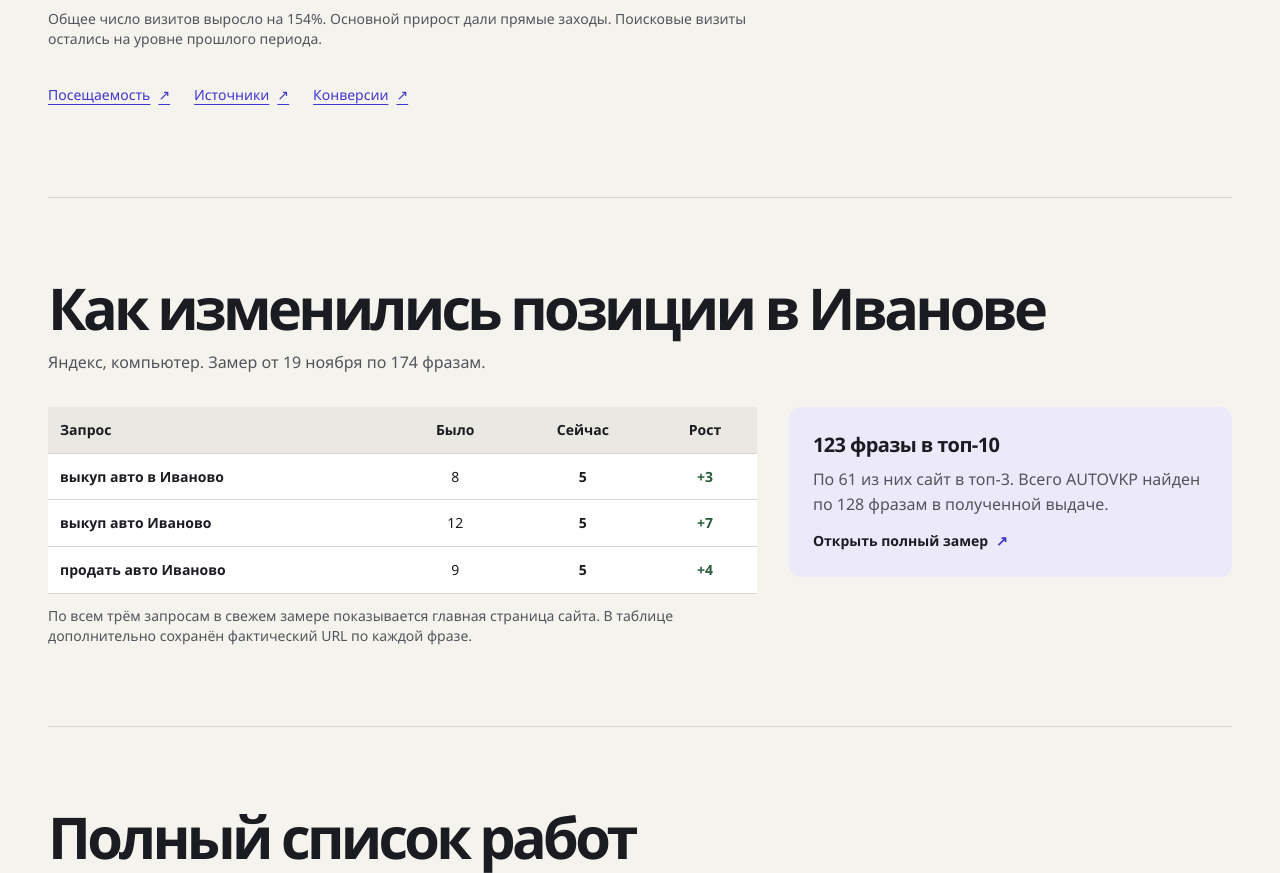
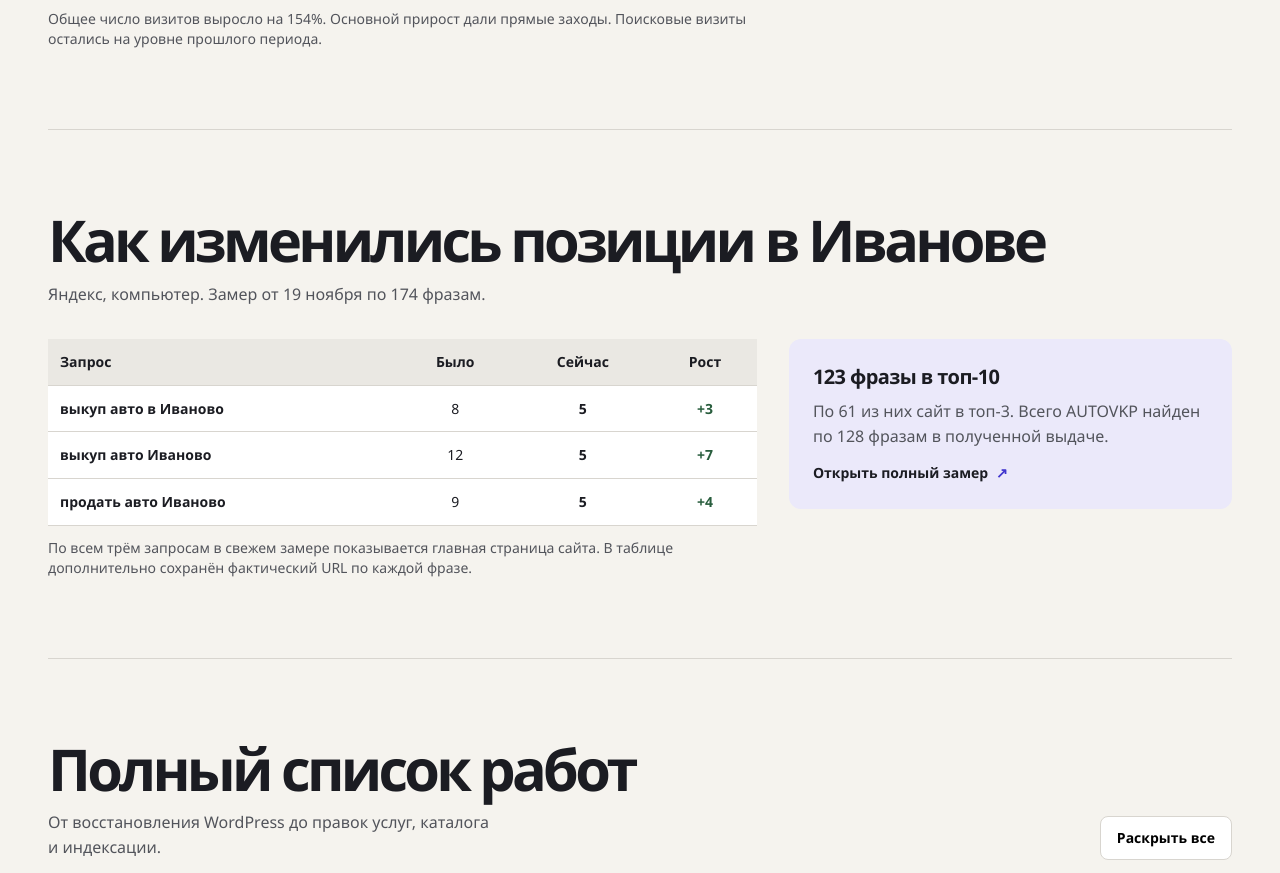
Before and after one commit to XrenMen/autovkp-report, a plain HTML site: page index.html in a window 1280 px wide. Shown: the part 3908-4781 px from the top of the page. Drawn offline with Linux system fonts and the light colour scheme.

Commit message:
Remove Yandex Metrica dashboard links from public report

```diff
--- a/index.html
+++ b/index.html
@@ -14,7 +14,7 @@
 @media(max-width:460px){.shell{width:calc(100% - 32px)}.top{justify-content:space-between}.nav .nav-work{display:none}.intro{flex-wrap:wrap}.examples{grid-template-columns:1fr}.example.wide{grid-column:auto}.phone .shot img{aspect-ratio:1.2}.rank-table td,.rank-table th{padding:8px 6px}.rank-table{font-size:.813rem}.wordmark{font-size:1.25rem}}
 @media(prefers-reduced-motion:reduce){html{scroll-behavior:auto}*,*::before,*::after{animation:none!important;transition:none!important}}
 @media print{body{background:white}.shell{width:100%}.button,.enlarge,.toggle,.nav,.lightbox,footer a{display:none!important}.hero,.chapter,.materials{padding-block:24px}.example,.performance,.seo-summary,details{break-inside:avoid}details .inside{display:block}}
-.month-table{overflow-x:auto}.month-table .rank-table th:first-child{width:46%}.month-goals{margin-block:12px 16px}.month-goals>div{display:flex;justify-content:space-between;align-items:baseline;gap:12px;padding:6px 0;border-bottom:1px solid var(--line)}.month-goals dd{font-variant-numeric:tabular-nums;font-weight:700;color:var(--accent)}.month-sources{margin-top:24px}.month-sources a{min-height:44px;display:inline-flex;align-items:center;gap:8px}@media(max-width:420px){.month-table .rank-table th:first-child{width:40%}.month-table .rank-table th{font-size:.75rem}.nav a{min-height:32px;display:flex;align-items:center}}</style></head>
+.month-table{overflow-x:auto}.month-table .rank-table th:first-child{width:46%}.month-goals{margin-block:12px 16px}.month-goals>div{display:flex;justify-content:space-between;align-items:baseline;gap:12px;padding:6px 0;border-bottom:1px solid var(--line)}.month-goals dd{font-variant-numeric:tabular-nums;font-weight:700;color:var(--accent)}@media(max-width:420px){.month-table .rank-table th:first-child{width:40%}.month-table .rank-table th{font-size:.75rem}.nav a{min-height:32px;display:flex;align-items:center}}</style></head>
 <body id="top"><a href="#main" class="skip">К отчёту</a>
 <header class="shell top"><a href="#top" class="wordmark">Auto<span>vkp</span>.ru</a><nav class="nav" aria-label="Разделы отчёта"><a href="#examples">Примеры</a><a href="#metrica">Метрика</a><a href="#search">Позиции</a><a href="#work" class="nav-work">Все работы</a></nav></header>
 <main class="shell" id="main">
@@ -60,11 +60,6 @@
       </dl>
       <p class="small">В период вошли контрольные отправки. Количество уникальных клиентских заявок по этим целям не подтверждено.</p>
     </aside>
-  </div>
-  <div class="links month-sources">
-    <a href="https://metrica.yandex.com/stat/traffic?id=97581215&amp;period=2026-10-20%3A2026-11-18&amp;group=day" target="_blank" rel="noopener noreferrer">Посещаемость <span aria-hidden="true">↗</span></a>
-    <a href="https://metrica.yandex.com/stat/sources?id=97581215&amp;period=2026-10-20%3A2026-11-18&amp;group=day" target="_blank" rel="noopener noreferrer">Источники <span aria-hidden="true">↗</span></a>
-    <a href="https://metrica.yandex.com/stat/conversion_rate?id=97581215&amp;period=2026-10-20%3A2026-11-18&amp;group=day&amp;goalsConversionViewKind=Chart" target="_blank" rel="noopener noreferrer">Конверсии <span aria-hidden="true">↗</span></a>
   </div>
 </section>
 <section class="chapter" id="search" aria-labelledby="search-title"><div class="intro"><div><h2 id="search-title">Как изменились позиции в Иванове</h2><p>Яндекс, компьютер. Замер от 19 ноября по 174 фразам.</p></div></div><div class="seo-summary"><div><table class="rank-table" aria-label="Изменение позиций по трём запросам"><thead><tr><th scope="col">Запрос</th><th scope="col">Было</th><th scope="col">Сейчас</th><th scope="col">Рост</th></tr></thead><tbody><tr><th scope="row">выкуп авто в Иваново</th><td>8</td><td><strong>5</strong></td><td><span class="gain">+3</span></td></tr><tr><th scope="row">выкуп авто Иваново</th><td>12</td><td><strong>5</strong></td><td><span class="gain">+7</span></td></tr><tr><th scope="row">продать авто Иваново</th><td>9</td><td><strong>5</strong></td><td><span class="gain">+4</span></td></tr></tbody></table><p class="small after-table">По всем трём запросам в свежем замере показывается главная страница сайта. В таблице дополнительно сохранён фактический URL по каждой фразе.</p></div><aside class="seo-note"><h3>123 фразы в топ‑10</h3><p>По 61 из них сайт в топ‑3. Всего AUTOVKP найден по 128 фразам в полученной выдаче.</p><a class="textlink" href="https://docs.google.com/spreadsheets/d/1Ei_Yi595emCETr87akEIyon0KUq8aZKy-jBLOo2ct9o/edit#gid=191120260" target="_blank" rel="noopener noreferrer">Открыть полный замер<span aria-hidden="true">↗</span></a></aside></div></section>
```
